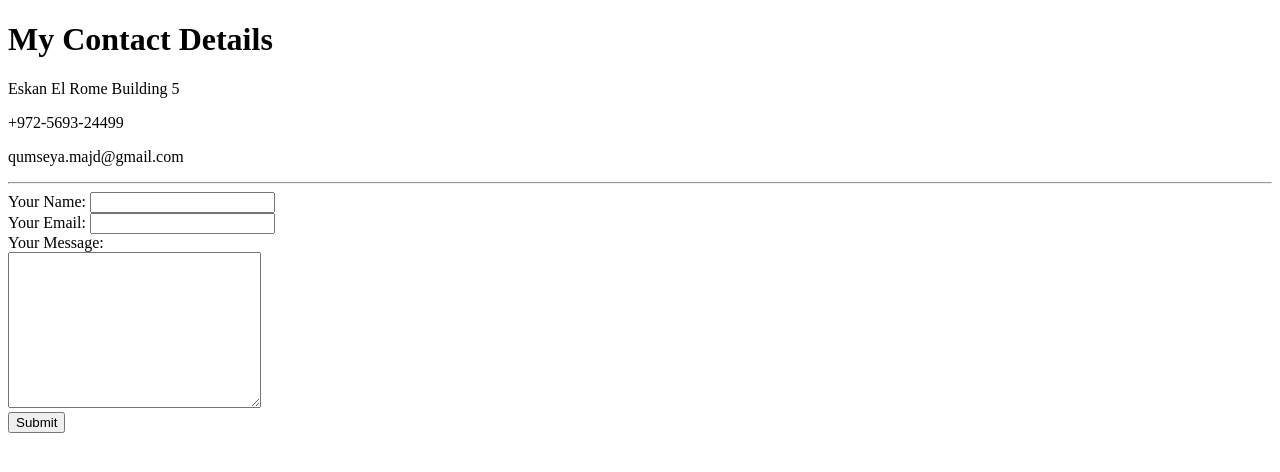
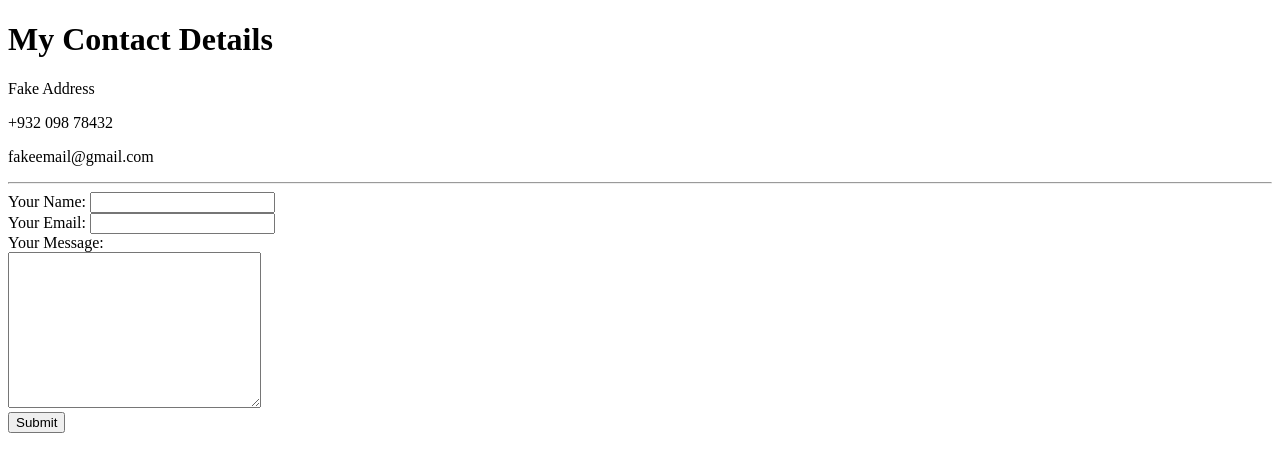
Before and after one commit to MajdQumseya/cv, a plain HTML site: page contact.html in a window 1280 px wide. Drawn offline with Linux system fonts and the light colour scheme.

Commit message:
Update contact.html
security

```diff
--- a/contact.html
+++ b/contact.html
@@ -9,9 +9,9 @@
 <body>
 
     <h1>My Contact Details</h1>
-    <p>Eskan El Rome Building 5</p>
-    <p>+972-5693-24499</p>
-    <p>qumseya.majd@gmail.com</p>
+    <p>Fake Address</p>
+    <p>+932 098 78432</p>
+    <p>fakeemail@gmail.com</p>
     <hr>
     <form action="mailto:qumseya.majd@gmail.com" method="post" enctype="text/plain">
         <label>Your Name:</label>
```
